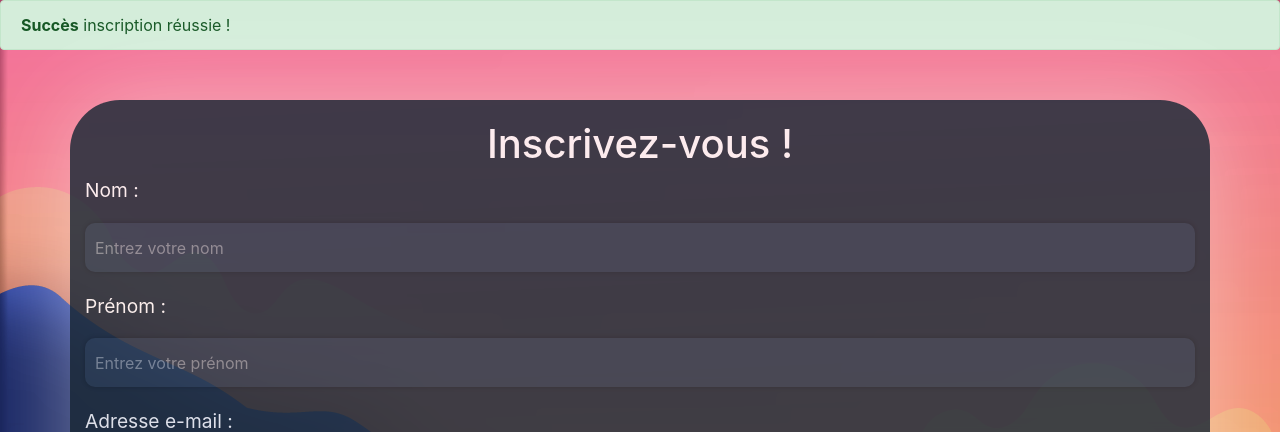
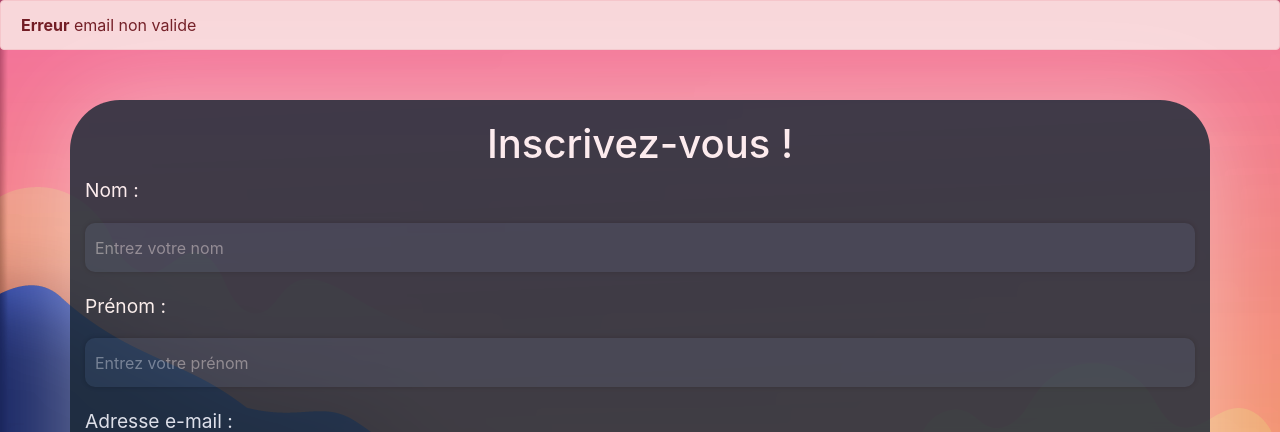
Before and after one commit to Ales230/SAE203, a PHP site: page /i_SAE203.php?reg_err=email in a window 1280 px wide. Shown: the top 432 px of the page. Run offline with PHP 8.4, Linux system fonts and the light colour scheme.

Commit message:
Add files via upload

```diff
--- a/SAE 203/i_SAE203.php
+++ b/SAE 203/i_SAE203.php
@@ -1,4 +1,4 @@
- <?php
+<?php
                 if(isset($_GET['reg_err']))
                 {
                     $err = htmlspecialchars($_GET['reg_err']);
@@ -6,12 +6,53 @@
                     switch($err)
                     {
                         case 'success':
-                        }
-                      }
                         ?>
-                        <div class="alert alert-success">
+                            <div class="alert alert-success">
                                 <strong>Succès</strong> inscription réussie !
                             </div>
+                        <?php
+                        break;
+
+                        case 'password':
+                        ?>
+                            <div class="alert alert-danger">
+                                <strong>Erreur</strong> mot de passe différent
+                            </div>
+                        <?php
+                        break;
+
+                        case 'email':
+                        ?>
+                            <div class="alert alert-danger">
+                                <strong>Erreur</strong> email non valide
+                            </div>
+                        <?php
+                        break;
+
+                        case 'email_length':
+                        ?>
+                            <div class="alert alert-danger">
+                                <strong>Erreur</strong> email trop long
+                            </div>
+                        <?php
+                        break;
+
+                        case 'pseudo_length':
+                        ?>
+                            <div class="alert alert-danger">
+                                <strong>Erreur</strong> pseudo trop long
+                            </div>
+                        <?php
+                        case 'already':
+                        ?>
+                            <div class="alert alert-danger">
+                                <strong>Erreur</strong> compte deja existant
+                            </div>
+                        <?php
+
+                    }
+                }
+                ?>
 <html>
   <head>
     <title>Inscription</title>
```
Also changed, not shown: SAE 203/SAE203.php (+35 -0 lines), SAE 203/a_SAE203.php (+0 -9 lines).
